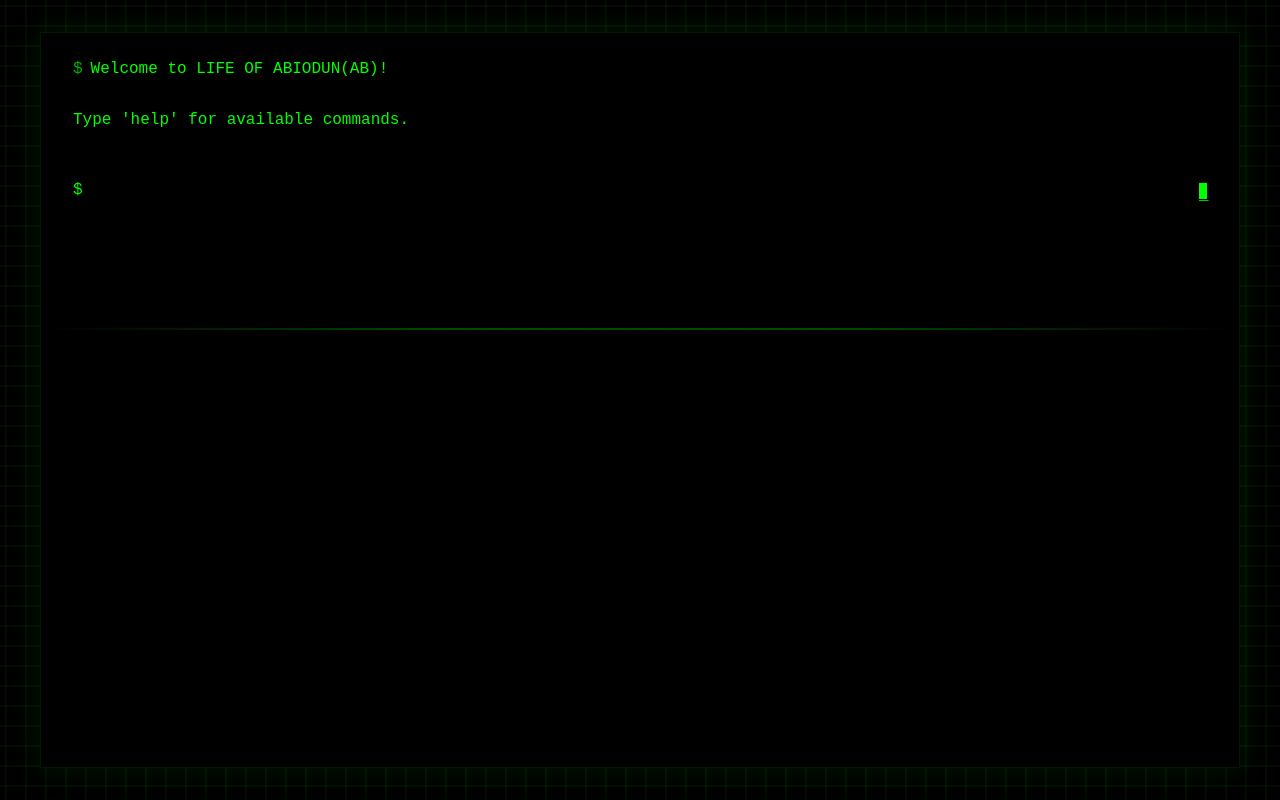
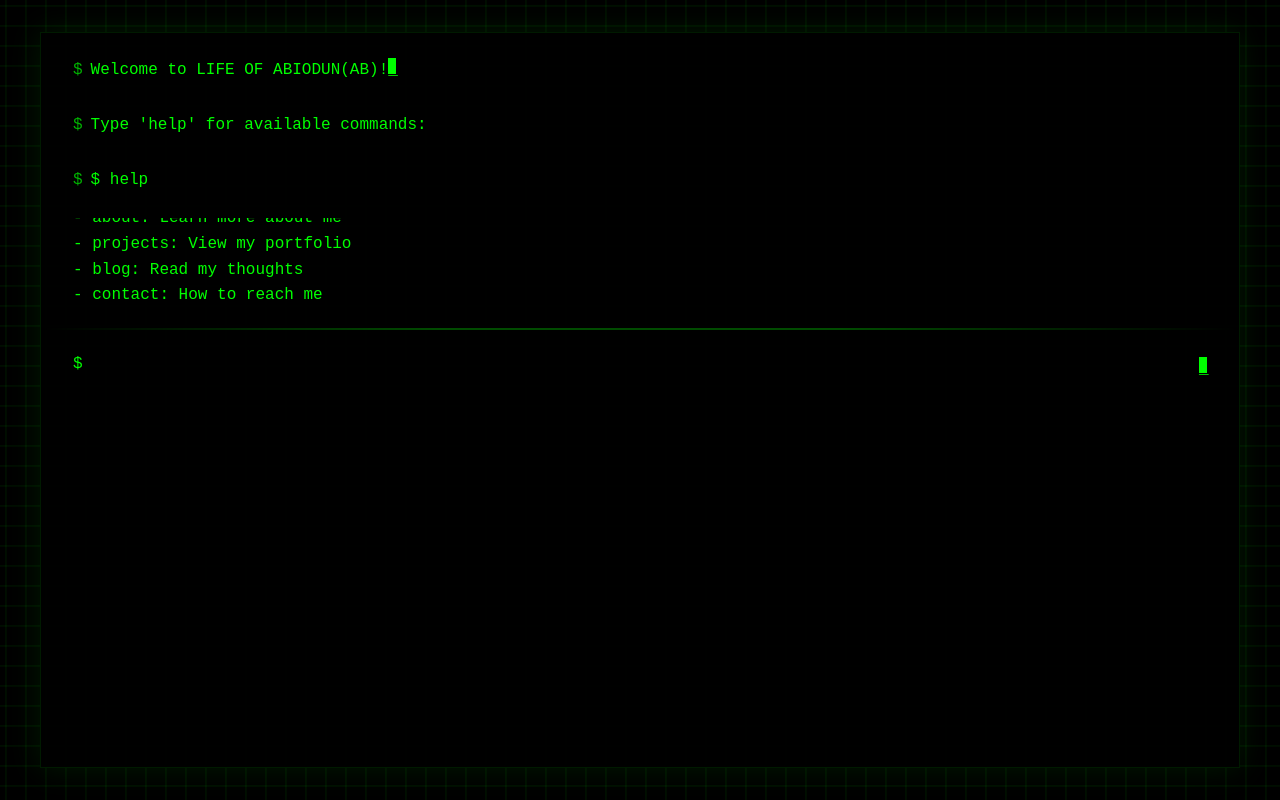
Before and after one commit to Abiodun12/my-personal-website, a Next.js app: page / in a window 1280 px wide. Built offline with nearby package versions, Linux system fonts and the light colour scheme.

Commit message:
Fix website display issues: - Update requirements.txt to fix openai dependency - Enhance home page layout and terminal display - Update Next.js configuration - Clean up layout.tsx

```diff
--- a/app/layout.tsx
+++ b/app/layout.tsx
@@ -18,12 +18,6 @@ export default function RootLayout({
 }) {
   return (
     <html lang="en" suppressHydrationWarning>
-      <head>
-        <meta
-          name="viewport"
-          content="width=device-width, initial-scale=1.0, maximum-scale=1.0, user-scalable=no"
-        />
-      </head>
       <body suppressHydrationWarning>
         <div className="terminal-container">
           <div className="terminal">
--- a/app/page.tsx
+++ b/app/page.tsx
@@ -3,13 +3,27 @@
 import React from 'react'
 import { InteractiveTerminal } from '../components/InteractiveTerminal'
 import { Terminal } from '../components/Terminal'
+import { Cursor } from '../components/Cursor'
 
 export default function Home() {
   return (
-    <main>
+    <main style={{ flex: 1, display: 'flex', flexDirection: 'column' }}>
       <Terminal>
-        Welcome to LIFE OF ABIODUN(AB)!<br/><br/>
-        Type 'help' for available commands.
+        Welcome to LIFE OF ABIODUN(AB)!
+        <Cursor />
+      </Terminal>
+      <Terminal>Type 'help' for available commands:</Terminal>
+      <Terminal>$ help</Terminal>
+      <Terminal>
+        Available commands:
+        <br />
+        - about: Learn more about me
+        <br />
+        - projects: View my portfolio
+        <br />
+        - blog: Read my thoughts
+        <br />
+        - contact: How to reach me
       </Terminal>
       <InteractiveTerminal />
     </main>
--- a/next.config.js
+++ b/next.config.js
@@ -1,4 +1,10 @@
 /** @type {import('next').NextConfig} */
-const nextConfig = {}
+const nextConfig = {
+  reactStrictMode: true,
+  swcMinify: true,
+  experimental: {
+    appDir: true,
+  }
+}
 
 module.exports = nextConfig
```
Also changed, not shown: requirements.txt.
